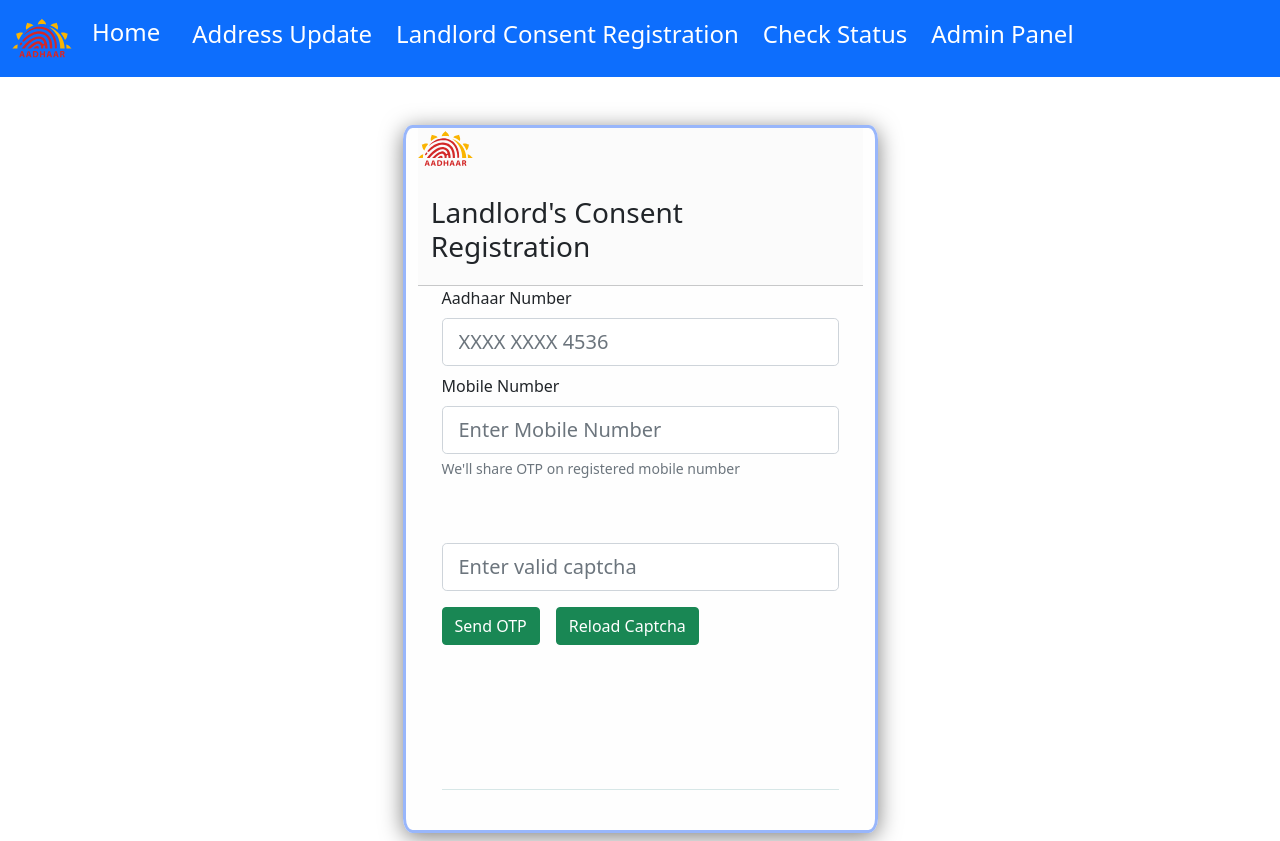
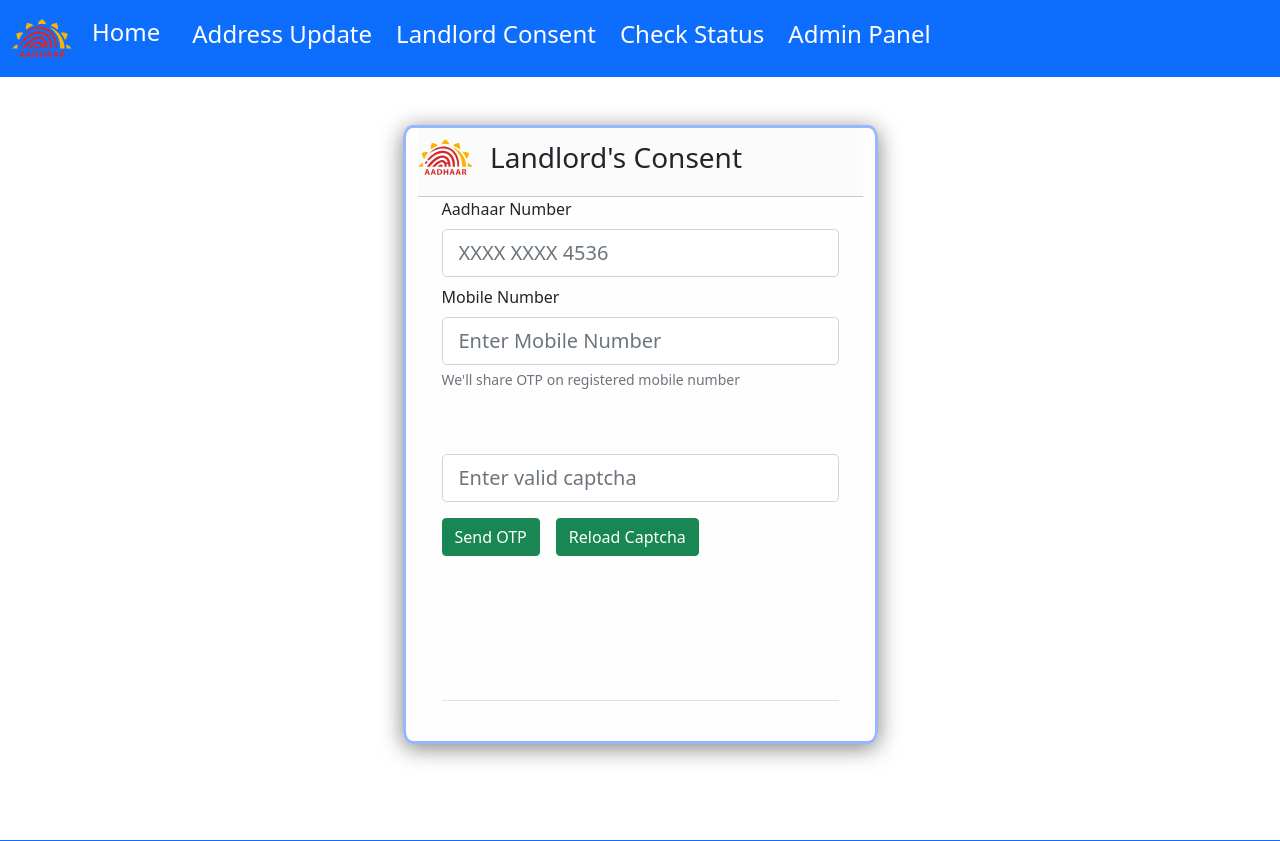
Before and after one commit to PrabhatP2000/pentagon-aadhaar, a Django app: page /landlord/ in a window 1280 px wide. Shown: the top 841 px of the page. Run offline with Django 3.2, Linux system fonts and the light colour scheme.

Commit message:
bit modifications

```diff
--- a/ps1/static/geo.js
+++ b/ps1/static/geo.js
@@ -1,12 +1,7 @@
 
 let lat = document.getElementById('lat')
 let long = document.getElementById('long')
-let shareCode = document.getElementById('shareCode')
 
-shareCode.addEventListener('click', function() {
-  llAadhaar.disabled = false
-  llMobile.disabled = false
-})
 
 var options = {
   enableHighAccuracy: true,
--- a/ps1/static/status_site.js
+++ b/ps1/static/status_site.js
@@ -31,7 +31,7 @@
 userAadhaar.addEventListener("input", function () {
   this.value = this.value.replace(/[^0-9]/g, "")
 })
-resAadhaar.addEventListener("input", function () {
+resMobile.addEventListener("input", function () {
   this.value = this.value.replace(/[^0-9]/g, "")
 })
 
--- a/ps1/templates/base.html
+++ b/ps1/templates/base.html
@@ -58,7 +58,7 @@
 
             <li class="p-1 pl-2 nav-item">
               <a class="nav-link" href="/landlord" style="color: aliceblue;">
-                <h4 style="color: white;">Landlord Consent Registration</h4>
+                <h4 style="color: white;">Landlord Consent</h4>
               </a>
             </li>
             <li class="p-1 pl-2 nav-item">
--- a/ps1/templates/landlord_login.html
+++ b/ps1/templates/landlord_login.html
@@ -12,7 +12,7 @@
       <div style="background-color: rgb(251, 251, 251);">
         <img src="{%static 'images/aadhaar_english_logo.svg'%}" alt="" width="55" height="55"
           style="padding-bottom: 3%;">
-        <h3 style="display: inline-block; padding: 3%;">Landlord's Consent Registration</h3>
+        <h3 style="display: inline-block; padding: 3%;">Landlord's Consent</h3>
 
       </div>
       <hr style="margin:0%">
--- a/ps1/views.py
+++ b/ps1/views.py
@@ -47,7 +47,7 @@
             resident = Resident(resident_aadhaar=resident_aadhaar_no, llMobile=landlord, resMobile=resident_mobile_no)
             resident.save()
             msg=f"Your Resident with Mobile no. {resident.resMobile} has requested to Borrow your address.Click the below link to give the Consent or you can visit our site xyz.com.  Link https://localhost:8000/landlord"
-            # smsapi.sendSms(msg,landlord.llMobile)
+            smsapi.sendSms(msg,landlord.llMobile)
         return render(request, 'success.html',{'data':'Success-Your Request has been Successfully Sent'})
     else:
         return render(request, '404.html')
@@ -106,7 +106,7 @@
         residents.consent_status=True
         residents.save()
         msg=f"Your Landlord has successfully granted his consent for using his address.Your Passcode to update address is {share_code}.Click the below link to Update your addres Link https://localhost:8000/status"
-        # smsapi.sendSms(msg,residents.resMobile)
+        smsapi.sendSms(msg,residents.resMobile)
         return render(request, 'success.html',{'data':"Offline eKYC Successful"})
     else:
         return render(request, '404.html')
@@ -147,7 +147,7 @@
             r.subdist= request.POST.get('subdist')
             r.vtc= request.POST.get('vtc')
             r.save()
-            return render(request, 'success.html',{'data':"Congratulations,Your Address has been updated successfully"})
+            return render(request, 'success.html',{'data':"Congratulations, Your Address has been sent to UIDAI for further verification"})
         else:
             print('false', 'not validated')
             r.request_flag=False
```
Also changed, not shown: ps1/templates/updateResidentAddress.html (+9 -4 lines), 1 other file.
